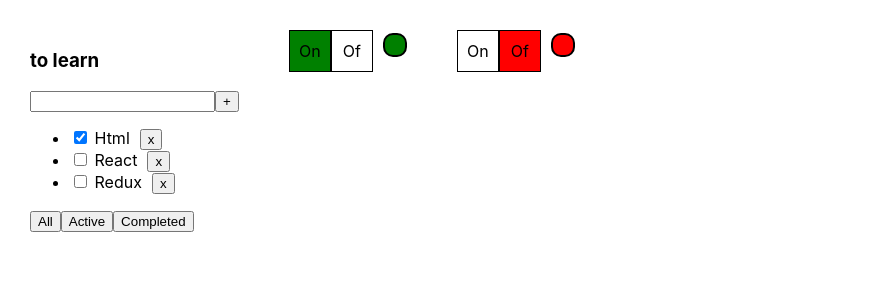
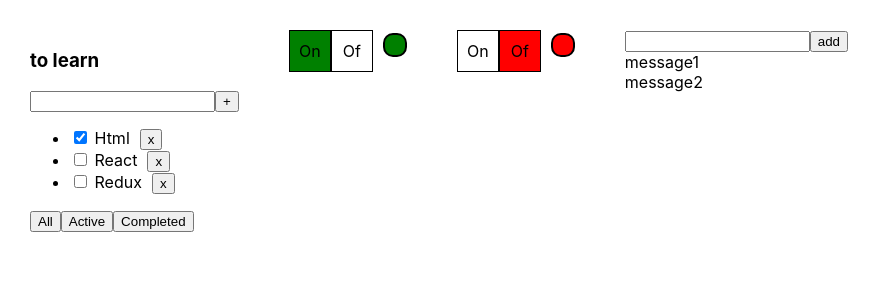
Before and after one commit to Lelik7777/todolist2023, a React (Create React App) app: page / in a window 1280 px wide. Shown: the top 300 px of the page, without its empty margins (0-881 px from the left). Built offline with nearby package versions, Linux system fonts and the light colour scheme.

Commit message:
feat:add components:Messages and FullInput

```diff
--- a/src/App.tsx
+++ b/src/App.tsx
@@ -2,7 +2,7 @@ import { useState } from "react";
 import "./App.css";
 import OnOff from "./OnOff";
 import Todolist from "./Todolist";
-import { type } from "os";
+import Messages from "./Messages";
 
 export type TaskType = {
   id: number;
@@ -32,8 +32,10 @@ function App() {
         removeTask={removeTask}
         changeFilter={changeFilter}
       />
+
       <OnOff on={true} />
       <OnOff on={false} />
+      <Messages />
     </div>
   );
 }
--- /dev/null
+++ b/src/FullInput.tsx
@@ -0,0 +1,24 @@
+import React, { ChangeEvent, useState } from "react";
+
+type PropsType = {
+  addMessage: (title: string) => void;
+};
+export default function FullInput({ addMessage }: PropsType) {
+  let [title, setTitle] = useState<string>("");
+  console.log(title);
+
+  const addOnClickHandler = () => {
+    addMessage(title);
+    setTitle("");
+  };
+  const addInputHandler = (e: ChangeEvent<HTMLInputElement>) => {
+    setTitle(e.currentTarget.value);
+  };
+
+  return (
+    <div>
+      <input type="text" onChange={addInputHandler}value={title} />
+      <button onClick={addOnClickHandler}>add</button>
+    </div>
+  );
+}
--- /dev/null
+++ b/src/Messages.tsx
@@ -0,0 +1,15 @@
+import React, { useState } from "react";
+import FullInput from "./FullInput";
+
+export default function Messages() {
+  let [messages, setMessages] = useState<string[]>(["message1", "message2"]);
+  const addMessage = (title: string) => setMessages([title,...messages]);
+  return (
+    <div>
+      <FullInput addMessage={addMessage} />
+      {messages.map((message, i) => (
+        <div key={i}>{message}</div>
+      ))}
+    </div>
+  );
+}
```
